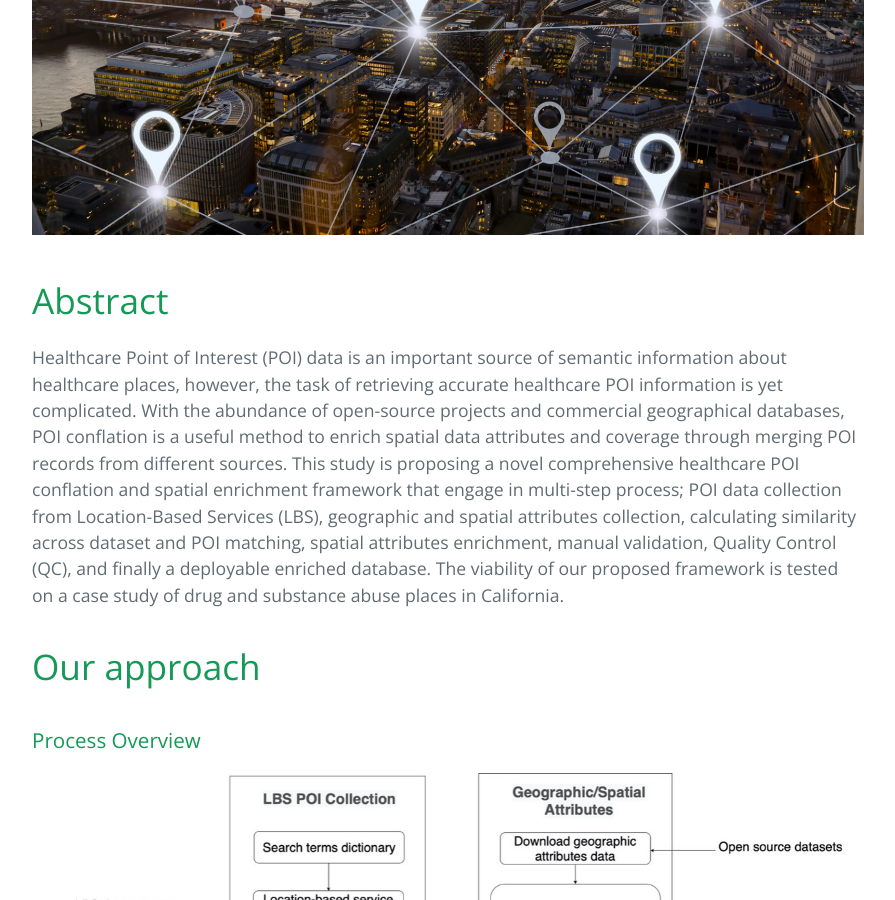
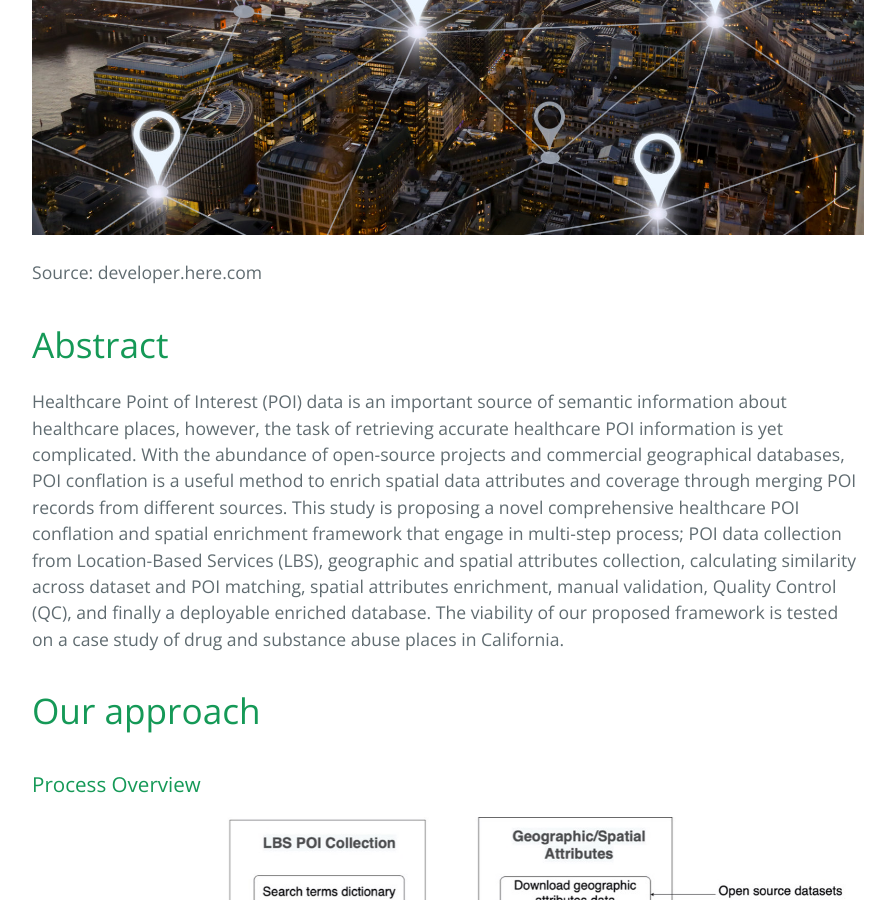
Before and after one commit to Healthcare-POI-Conflation/Healthcare-POI-Conflation.github.io, a Jekyll site: the page built from index.md, in a window 1280 px wide and 900 px high, scrolled down 1089 px. Shown: the whole window, without its empty margins (192-1087 px from the left). Built offline with Jekyll 4.4.1, drawn with Linux system fonts in a browser that asks for light colours; the repository's description, which GitHub fills in, is left out.

Commit message:
banner label

```diff
--- a/index.md
+++ b/index.md
@@ -7,6 +7,8 @@ layout: default
 # Healthcare Point of Interest (POI) Conflation and Spatial Attribute Enrichment Framework
 
 ![banner](./img/istock-points-of-interest.jpg)
+
+Source: developer.here.com
 
 # Abstract
 
```
